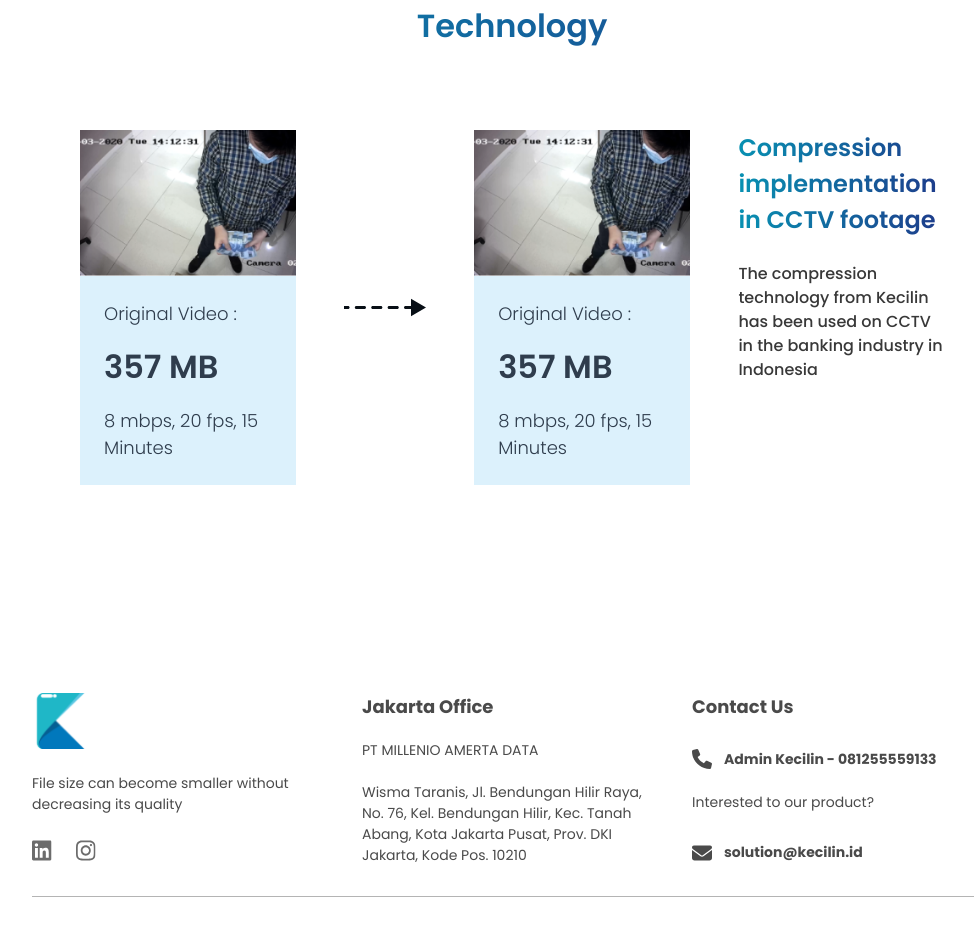
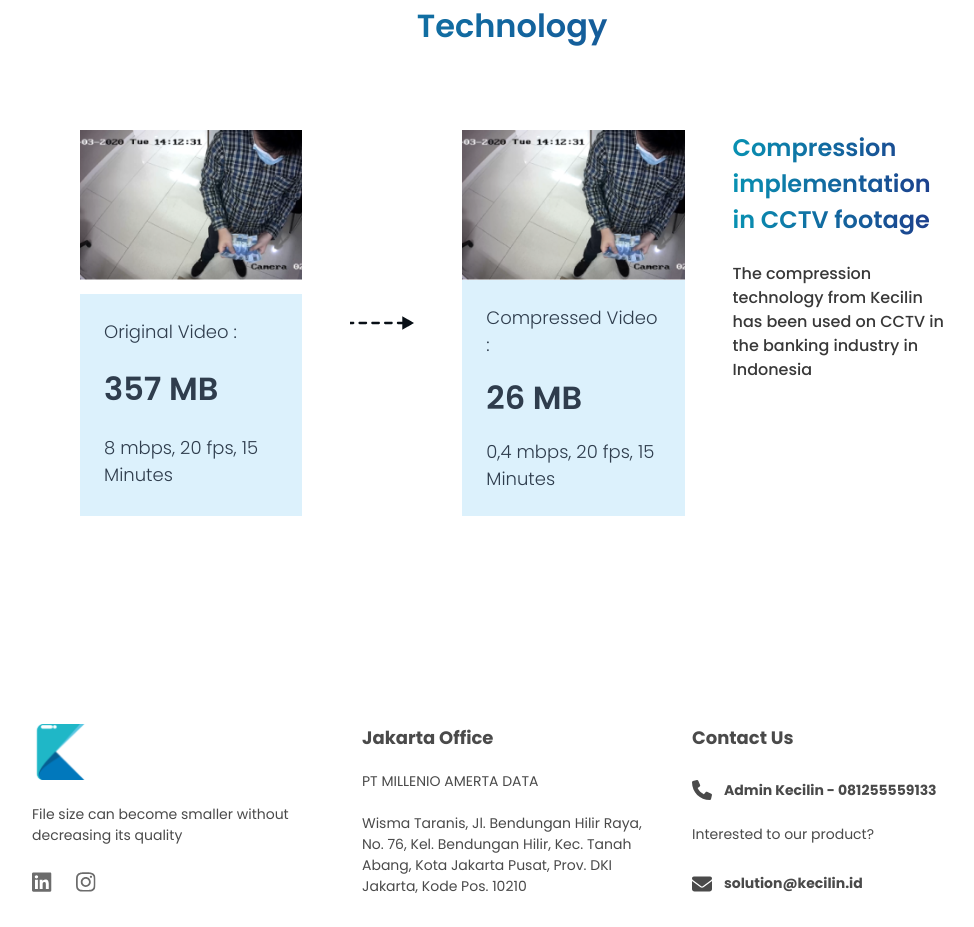
Before and after one commit to daffakamal/kecilin-clone, a Next.js app: page /Enterprise in a window 1280 px wide. Shown: the part 3561-4488 px from the top of the page, without its empty margins (128-1102 px from the left). Built offline with nearby package versions, Linux system fonts and the light colour scheme.

Commit message:
fix(Enterprise): fixing description and max-width

```diff
--- a/components/Enterprise/cctv.js
+++ b/components/Enterprise/cctv.js
@@ -11,7 +11,7 @@ export default function CCTV() {
           The Implementation of Kecilin's Compression Technology
         </h1>
         <div className="grid justify-items-center lg:flex justify-center mx-auto gap-x-[2rem] xl:gap-x-[3rem] 2xl:gap-x-[4rem] gap-y-[3rem] pt-20">
-          <div className="w-full grid max-w-[280px] sm:max-w-[360px] lg:max-w-[250px]">
+          <div className="w-full grid max-w-[280px] sm:max-w-[360px] lg:max-w-[250px] xl:max-w-[290px]">
             <Image
               src={CCTVImplementImg.src}
               className="mx-auto w-full pointer-events-none"
@@ -28,13 +28,13 @@ export default function CCTV() {
           </div>
           <Image
             src={Arrow.src}
-            className="mx-auto rotate-90 lg:rotate-0 py-6 lg:py-0 pointer-events-none"
+            className="w-16 mx-auto rotate-90 lg:rotate-0 py-6 lg:py-0 pointer-events-none"
             width={82}
             height={18}
             loading="lazy"
             alt="CCTV implementation using Kecilin's compression technology"
           />
-          <div className="w-full grid max-w-[280px] sm:max-w-[360px] lg:max-w-[250px]">
+          <div className="w-full grid max-w-[280px] sm:max-w-[360px] lg:max-w-[250px] xl:max-w-[290px]">
             <Image
               src={CCTVImplementImg.src}
               className="mx-auto w-full pointer-events-none"
@@ -44,9 +44,9 @@ export default function CCTV() {
               alt="CCTV implementation using Kecilin's compression technology"
             />
             <div className="grid justify-items-start bg-[#dcf1fc] p-[1.5rem] gap-y-[1rem] font-PoppinsLight text-[#2F3D4D] text-[18px]">
-              <span>Original Video :</span>
-              <h1 className="font-PoppinsSemi text-[32px]">357 MB</h1>
-              <p>8 mbps, 20 fps, 15 Minutes</p>
+              <span>Compressed Video :</span>
+              <h1 className="font-PoppinsSemi text-[32px]">26 MB</h1>
+              <p>0,4 mbps, 20 fps, 15 Minutes</p>
             </div>
           </div>
           <div className="w-auto grid text-center lg:text-left content-start gap-y-6">
```
